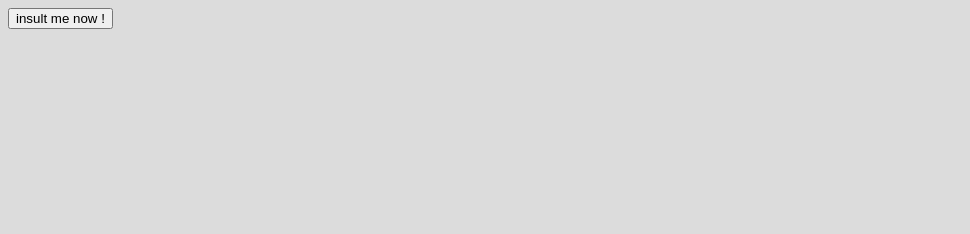
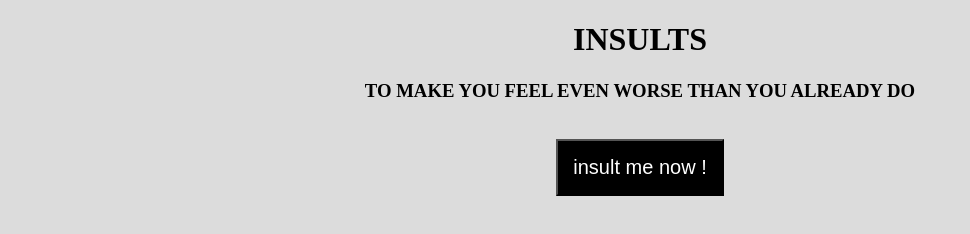
Before and after one commit to PamelaTerrell/SBA308A, a plain HTML site: page index.html in a window 1280 px wide. Shown: the whole page, without its empty margins (0-970 px from the left). Drawn offline with Linux system fonts and the light colour scheme; no server answers.

Commit message:
I am a failure

```diff
--- a/index.html
+++ b/index.html
@@ -9,7 +9,9 @@
 </head>
 <body>
 
+    <h1>INSULTS </h1>
 
+    <h3>TO MAKE YOU FEEL EVEN WORSE THAN YOU ALREADY DO</h3><br>
 
     <button id = "insultMe" onclick = "fetchData()">insult me now !</button>
 
--- a/script.mjs
+++ b/script.mjs
@@ -3,14 +3,21 @@ fetchData();
 async function fetchData(){
 
     try{
+
+
         const response = await fetch("https://evilinsult.com/generate_insult.php?lang=en&type=json");
+
+        response = await response.json();
 
         if(!response.ok){
             throw new Error("could not fetch");
         }
 
-        const data = await response.json();
-        console.log(data);
+
+        fetchData();
+
+        response.json();
+
 
 
     }
--- a/style.css
+++ b/style.css
@@ -1,3 +1,23 @@
 html {
     background-color: gainsboro;
 }
+
+body {
+    text-align: center;
+}
+
+h1 {
+    text-align: center;
+}
+
+h3 {
+    text-align: center;
+}
+
+button {
+    text-align: center;
+    font-size: 20px;
+    padding: 15px;
+    color: white;
+    background-color: black;
+}
```
